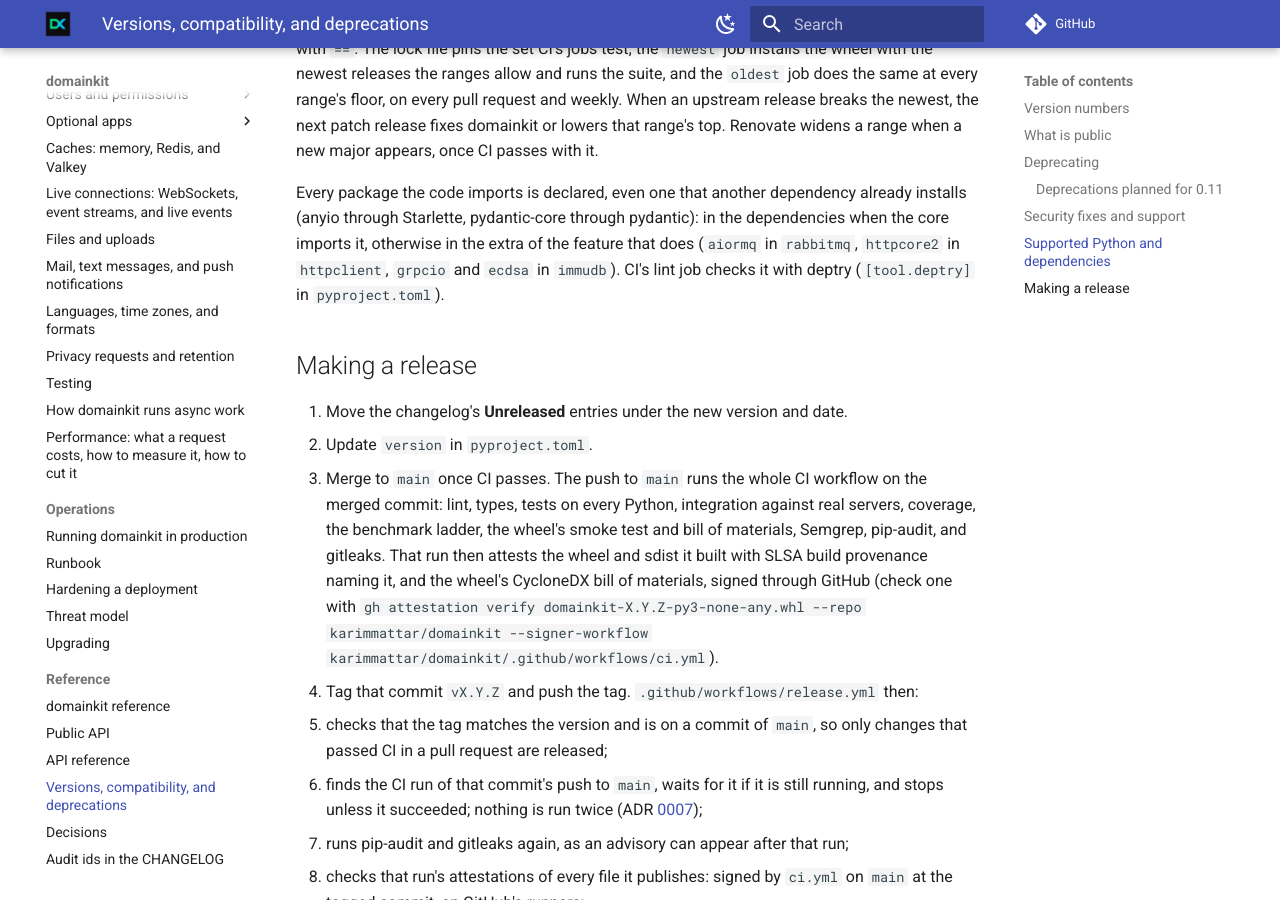
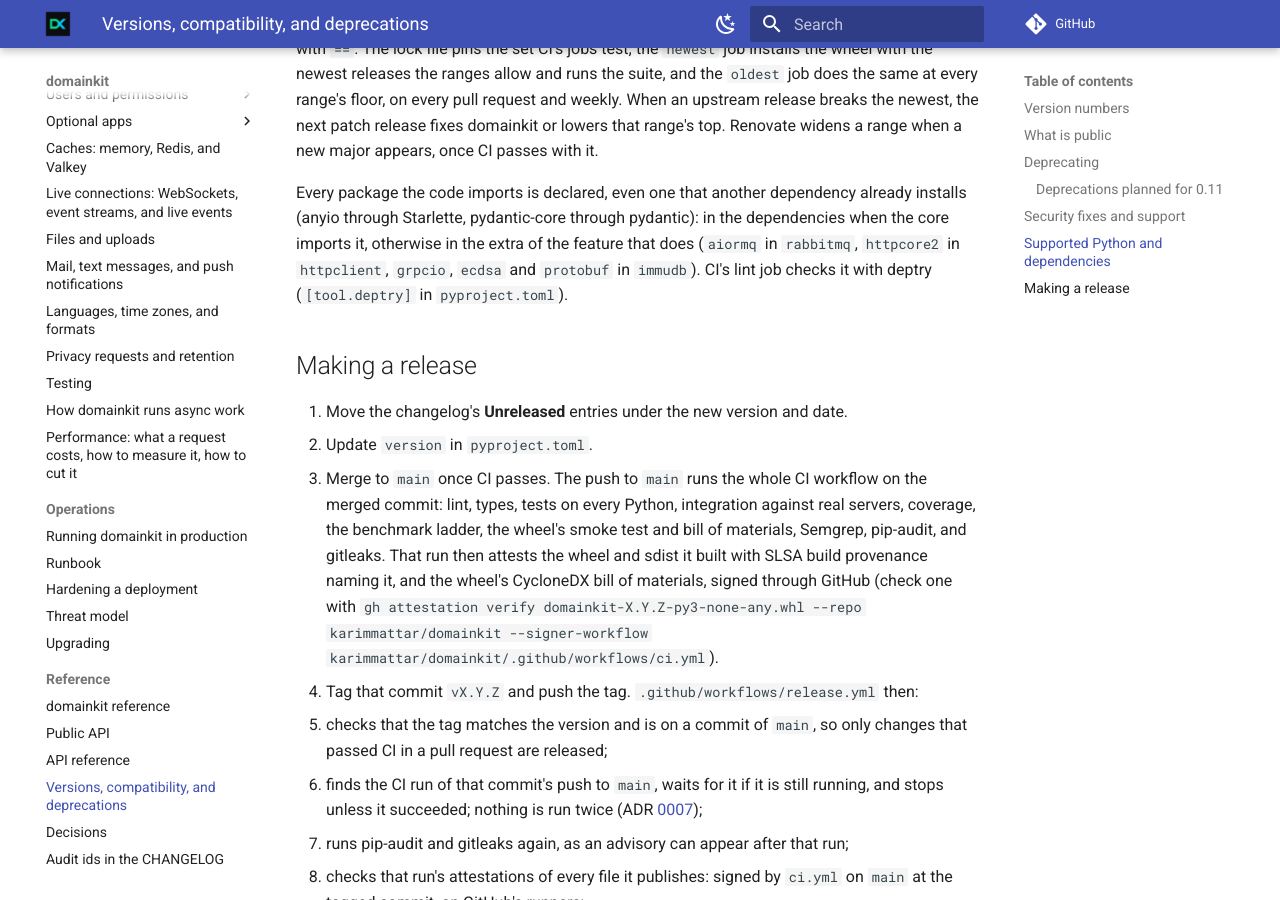
Before and after one commit to karimmattar/domainkit, an MkDocs documentation site: the page built from docs/versioning.md, in a window 1280 px wide and 900 px high, scrolled down 3570 px. Built offline with MkDocs 1.6.1 and Material for MkDocs 9.7.7, drawn with Linux system fonts in a browser that asks for light colours; comment, search, counter and statistics services are not loaded.

Commit message:
Declare protobuf in the immudb extra, which reading the server's state imports
The ledger-trust fix reads immudb's state with google.protobuf's Empty
message; deptry, the last step of CI's lint job, refuses an import of a
package only installed through another (DEP003). protobuf from 4.25.3,
immudb-py's own floor: immudb-py 1.5.0 with it, grpcio 1.66.2 and ecdsa
0.19.2 installs on Python 3.13, passes pip check, and imports the
message and immudb's State.

Co-Authored-By: Claude Opus 5.5 <noreply@anthropic.com>
Claude-Session: https://claude.ai/code/session_01PHJB1f6AhZ5eHp561TCrvG

```diff
--- a/docs/versioning.md
+++ b/docs/versioning.md
@@ -129,8 +129,8 @@ Every package the code imports is declared, even one that another
 dependency already installs (anyio through Starlette, pydantic-core through
 pydantic): in the dependencies when the core imports it, otherwise in the
 extra of the feature that does (`aiormq` in `rabbitmq`, `httpcore2` in
-`httpclient`, `grpcio` and `ecdsa` in `immudb`). CI's lint job checks it
-with deptry (`[tool.deptry]` in `pyproject.toml`).
+`httpclient`, `grpcio`, `ecdsa` and `protobuf` in `immudb`). CI's lint job
+checks it with deptry (`[tool.deptry]` in `pyproject.toml`).
 
 ## Making a release
 
```
Also changed, not shown: CHANGELOG.md (+2 -0 lines), pyproject.toml (+6 -2 lines), 1 other file.
